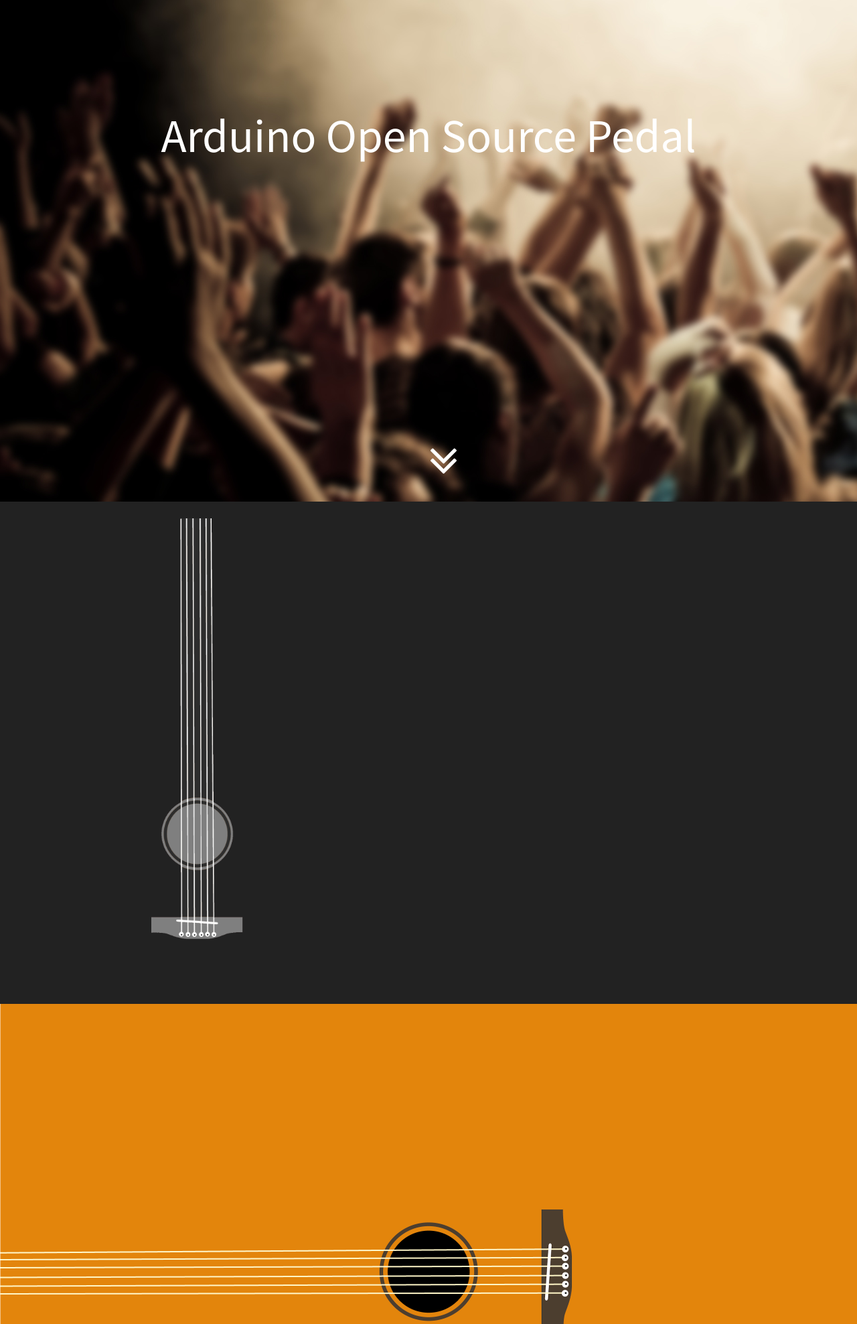
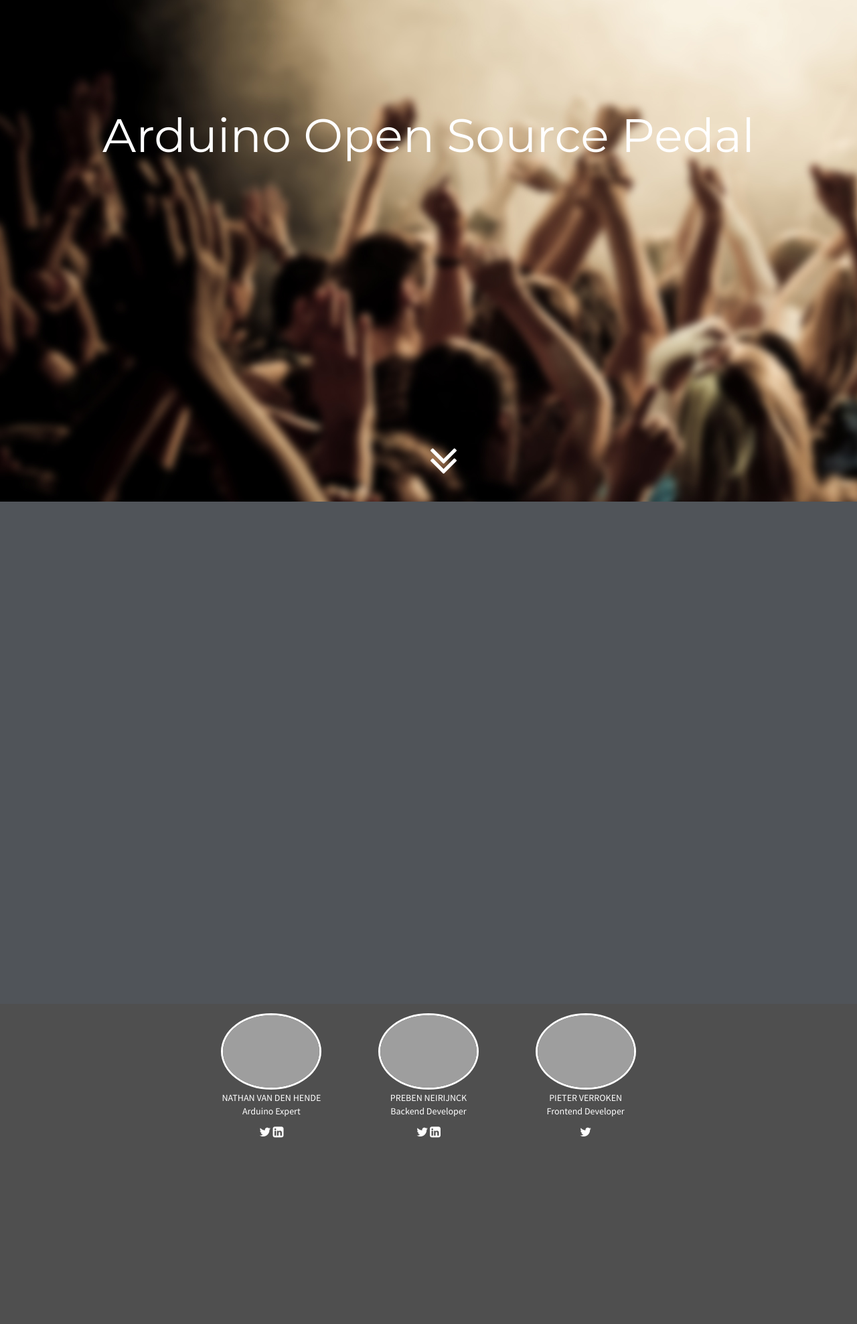
Before and after one commit to Neirijnck/OpenSourceGuitarPedal, a Node server app: template views/pages/index.ejs in a window 1280 px wide. Shown: the part 51-2028 px from the top of the page at 67% size. After the commit the page ends 1750 px from the top, so only its background shows below. Run offline with Node 20, Linux system fonts and the light colour scheme; the template is opened without the code that fills it, so the values that code supplies are empty; some libraries are stand-ins or nearby versions; grey boxes are pictures that could not be loaded.

Commit message:
Code - V3.2 - Frontend, icons

```diff
--- a/config/passport.js
+++ b/config/passport.js
@@ -60,7 +60,7 @@
                         newUser.profileUrl = profile.profileUrl;
                         newUser.gender = profile.gender;
                         newUser.birthday = profile.birthday;
-                        newUser.location = profile.location;
+                        //newUser.location = profile.location.name;
                         //newUser.userName = profile.username;
 
                         //Save our user to the database
--- a/public/stylesheets/style.css
+++ b/public/stylesheets/style.css
@@ -4,6 +4,11 @@
 {
     font-family: 'Source Sans Pro', sans-serif;
     color: #505050;
+}
+
+h1, h2, h3, h4
+{
+    font-family: 'Montserrat', sans-serif;
 }
 
 /* Navigation
@@ -21,6 +26,7 @@
 .item-menu
 {
     padding-left: 15%;
+    font-weight: bolder;
 }
 
 .mainsection {
@@ -78,11 +84,11 @@
 }
 
 #second {
-    background-color: #222;
-    background-image: url('../images/background3.png');
-    background-size: 46%;
-    background-position: center left;
-    background-repeat: no-repeat;
+    background-color: #505459;
+    /*background-image: url('../images/background3.png');*/
+    /*background-size: 46%;*/
+    /*background-position: center left;*/
+    /*background-repeat: no-repeat;*/
 }
 
 #second #svgguitar {
@@ -92,13 +98,50 @@
 
 #third
 {
-    background-image: url('../images/background2.png');
-    background-size: 100%;
+    background-color: #4f4f4f;
 }
 
-#fourth
+#creators
 {
-    background-color: deepskyblue;
+    margin-left: auto ;
+    margin-right: auto ;
+    width: 55%;
+    height: 30%;
+}
+
+.creator
+{
+    width: 150px;
+    border: 3px solid white;
+}
+
+.team-member
+{
+    float: left;
+    text-align: center;
+    margin-top: 2%;
+    width: 33.333%;
+    height: 100%;
+    color: white;
+}
+
+.team-member-name
+{
+    text-transform: uppercase;
+    margin-top: 1%;
+    margin-bottom: 0%;
+}
+
+.team-member a
+{
+    text-decoration: none;
+    color: white;
+}
+
+.team-member a:hover
+{
+    text-decoration: none;
+    color:#222;
 }
 
 /* Effects Page
@@ -195,12 +238,13 @@
     z-index: 100;
 }
 
-#chat h4, #chat p
+#chat p
 {
-    text-align: center;
     color: white;
+    margin-top: 3%;
     text-transform: uppercase;
     font-weight: bold;
+    margin-left: 3%;
 }
 
 #chatDiv
@@ -213,7 +257,7 @@
 #chatForm
 {
     position:absolute;
-    bottom: 5%;
+    bottom: 6%;
     width: 250px;
 }
 
--- a/routes/router.js
+++ b/routes/router.js
@@ -218,7 +218,7 @@
 
     //Facebook authentication and login
     router.route('/auth/facebook').get(
-        passport.authenticate('facebook', { session: true, scope: [ 'email', 'user_birthday' ] }), function(err, user, info)
+        passport.authenticate('facebook', { session: true, scope: [ 'email', 'user_birthday', 'user_location' ] }), function(err, user, info)
         {
             if (err) { console.log(err); }
             if (!user) { return res.redirect('/'); }
--- a/views/pages/index.ejs
+++ b/views/pages/index.ejs
@@ -19,9 +19,34 @@
     </section>
     <section id="second" class="mainsection page">
         <!--<img id="svgguitar" src="/images/guitar.svg" alt="">-->
+
     </section>
-    <section class="mainsection page" id="third"></section>
-    <section class="mainsection page" id="fourth"></section>
+    <section class="mainsection page" id="third">
+
+        <div id="creators">
+            <div class="team-member">
+                <img src="/images/nathan.png" class="img img-circle creator">
+                <p class="team-member-name">Nathan Van den Hende</p>
+                <p>Arduino Expert</p>
+                <a href="https://twitter.com/nathanvdhende" class="fa fa-twitter fa-lg"></a>
+                <a href="https://www.linkedin.com/in/nathanvandenhende/nl" class="fa fa-linkedin-square fa-lg"></a>
+            </div>
+            <div class="team-member">
+                <img src="/images/preben.png" class="img img-circle creator">
+                <p class="team-member-name">Preben Neirijnck</p>
+                <p>Backend Developer</p>
+                <a href="https://twitter.com/preben353" class="fa fa-twitter fa-lg"></a>
+                <a href="https://www.linkedin.com/pub/preben-neirijnck/67/490/b31" class="fa fa-linkedin-square fa-lg"></a>
+            </div>
+            <div class="team-member">
+                <img src="/images/pieter.png" class="img img-circle creator">
+                <p class="team-member-name">Pieter Verroken</p>
+                <p>Frontend Developer</p>
+                <a href="https://twitter.com/pieverr" class="fa fa-twitter fa-lg"></a>
+            </div>
+        </div>
+
+    </section>
 </div>
 <footer></footer>
 
--- a/views/partials/head.ejs
+++ b/views/partials/head.ejs
@@ -10,6 +10,7 @@
 <link rel="stylesheet" href="/stylesheets/style.css">
 <link rel="stylesheet" href="/stylesheets/fa-animation.css">
 <link href='http://fonts.googleapis.com/css?family=Source+Sans+Pro' rel='stylesheet' type='text/css'>
+<link href='http://fonts.googleapis.com/css?family=Montserrat' rel='stylesheet' type='text/css'>
 
 <!-- HTML5 shim and Respond.js for IE8 support of HTML5 elements and media queries -->
 <!-- WARNING: Respond.js doesn't work if you view the page via file:// -->
--- a/views/partials/header.ejs
+++ b/views/partials/header.ejs
@@ -28,8 +28,8 @@
                 <li class="dropdown">
                     <a href="#" data-toggle="dropdown" role="button" aria-expanded="false" class="dropdown-toggle loggedInDropDown"><img id="userImg" class="img img-circle nav-user-img" src="<%= user.photo %>" alt=""> <%= user.name %> <span class="caret"></span></a>
                     <ul class="dropdown-menu" role="menu">
-                        <li><a href="/profile"><span class="glyphicon glyphicon-user"></span><span class="item-menu">Profile</span></a></li>
-                        <li><a href="/logout"><span class="glyphicon glyphicon-off"></span><span  class="item-menu">Log out</span></a></li>
+                        <li><a href="/profile"><span class="fa fa-user"></span><span class="item-menu">Profile</span></a></li>
+                        <li><a href="/logout"><span class="fa fa-power-off"></span><span  class="item-menu">Log out</span></a></li>
                     </ul>
                 </li> <% } %>
             </ul>
```
Also changed, not shown: views/pages/effects.ejs (+5 -5 lines), views/pages/profile.ejs (+8 -7 lines).
